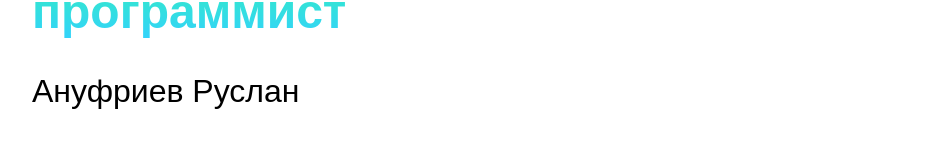
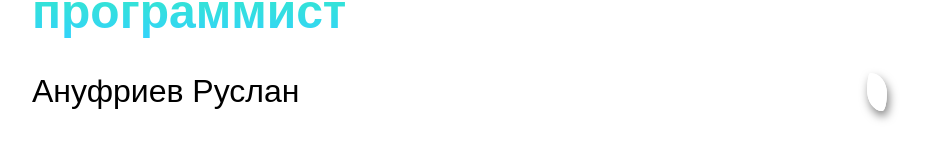
Before and after one commit to Rusanufriev/react_proj4, a React (Vite) app: page / in a window 1280 px wide. Shown: the part 217-361 px from the top of the page, without its empty margins (88-1014 px from the left). Built offline with nearby package versions, Linux system fonts and the light colour scheme.

Commit message:
problems with buttons

```diff
--- a/src/components/pages/main_page.jsx
+++ b/src/components/pages/main_page.jsx
@@ -3,7 +3,7 @@ import "/src/App.css";
 import Header from "../header/header.jsx";
 import USER from "../constants/user.js";
 import WebsiteAbout from "../websiteAbout/websiteAbout.jsx";
-import languageSwitcher from "../shared/Bigbutton/LanguageSwitcher.jsx";
+import LanguageSwitcher from "../shared/Bigbutton/LanguageSwitcher.jsx";
 import WebsiteBox from "../websiteBox/websiteBox.jsx";
 
 function MainPage() {
@@ -40,8 +40,8 @@ function MainPage() {
           />
         </div>
       </div>
-      <languageSwitcher />
-      {/* <WebsiteBox /> */}
+      <LanguageSwitcher button1={button1} button2={button2} />
+      <WebsiteBox USER={USER.foto} />
     </>
   );
 }
--- a/src/components/shared/Bigbutton/LanguageSwitcher.jsx
+++ b/src/components/shared/Bigbutton/LanguageSwitcher.jsx
@@ -1,4 +1,4 @@
-function languageSwitcher({ button1, button2 }) {
+function LanguageSwitcher({ button1, button2 }) {
   return (
     <>
       <div id="languageSwitcher">
@@ -9,4 +9,4 @@ function languageSwitcher({ button1, button2 }) {
     </>
   );
 }
-export default languageSwitcher;
+export default LanguageSwitcher;
--- a/src/components/websiteBox/websiteBox.jsx
+++ b/src/components/websiteBox/websiteBox.jsx
@@ -1,4 +1,4 @@
-function WebsiteBox() {
+function WebsiteBox({ USER }) {
   return (
     <>
       <div id="website__box">
```
